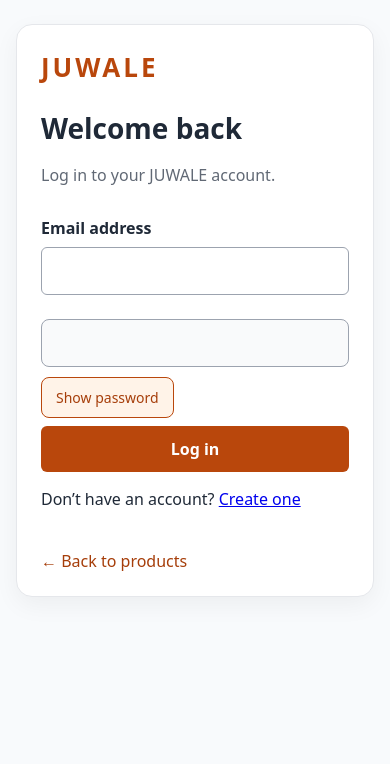
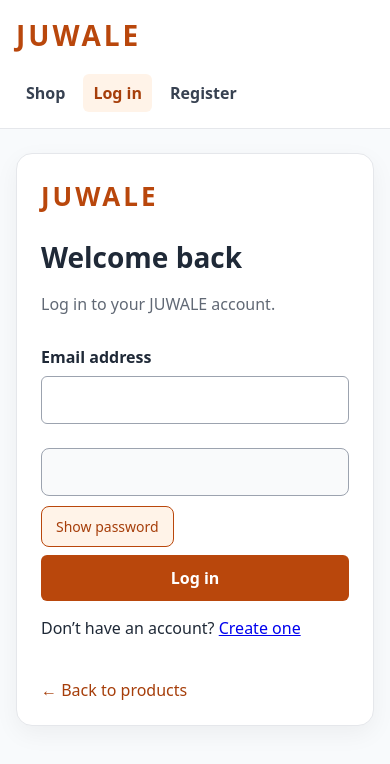
Before and after one commit to wanja-juma/Juwale, a React (Vite) app in the folder client/: page /login in a window 390 px wide. Shown: the top 764 px of the page. Built offline with nearby package versions, Linux system fonts and the light colour scheme.

Commit message:
Add shared navigation with account and admin links, Add live cart quantity badge to navigation

```diff
--- a/client/src/App.jsx
+++ b/client/src/App.jsx
@@ -1,5 +1,5 @@
 import { Link, Navigate, Route, Routes } from "react-router-dom";
-
+import Navbar from "./components/Navbar";
 import Products from "./pages/Products";
 import ProductDetails from "./pages/ProductDetails";
 
@@ -14,6 +14,8 @@
 import AdminRoute from "./components/AdminRoute";
 export default function App() {
   return (
+    <>
+    <Navbar />
     <Routes>
       <Route
         path="/"
@@ -91,5 +93,6 @@
         }
       />
     </Routes>
+    </>
   );
 }
--- /dev/null
+++ b/client/src/components/CartBadge.jsx
@@ -0,0 +1,86 @@
+import { useEffect, useState } from "react";
+
+import {
+  CART_CHANGED_EVENT,
+  getCart,
+} from "../services/cart";
+
+export default function CartBadge() {
+  const [quantity, setQuantity] = useState(null);
+  const [error, setError] = useState(false);
+
+  useEffect(() => {
+    let active = true;
+    let controller;
+    let requestNumber = 0;
+
+    async function refreshQuantity() {
+      controller?.abort();
+
+      controller = new AbortController();
+
+      const currentController = controller;
+      const currentRequest = ++requestNumber;
+
+      try {
+        const cart = await getCart(currentController.signal);
+
+        if (
+          active &&
+          !currentController.signal.aborted &&
+          currentRequest === requestNumber
+        ) {
+          setQuantity(cart.total_quantity);
+          setError(false);
+        }
+      } catch {
+        if (
+          active &&
+          !currentController.signal.aborted &&
+          currentRequest === requestNumber
+        ) {
+          setError(true);
+        }
+      }
+    }
+
+    window.addEventListener(
+      CART_CHANGED_EVENT,
+      refreshQuantity
+    );
+
+    // Recheck when the customer returns to this browser window.
+    window.addEventListener("focus", refreshQuantity);
+
+    refreshQuantity();
+
+    return () => {
+      active = false;
+      controller?.abort();
+
+      window.removeEventListener(
+        CART_CHANGED_EVENT,
+        refreshQuantity
+      );
+
+      window.removeEventListener("focus", refreshQuantity);
+    };
+  }, []);
+
+  const label = error
+    ? "Cart quantity unavailable"
+    : quantity === null
+      ? "Loading cart quantity"
+      : `${quantity} ${quantity === 1 ? "unit" : "units"} in cart`;
+
+  return (
+    <span
+      className="juwale-nav__cart-badge"
+      role="status"
+      aria-label={label}
+      title={label}
+    >
+      {error ? "?" : quantity === null ? "…" : quantity}
+    </span>
+  );
+}
--- /dev/null
+++ b/client/src/components/Navbar.css
@@ -0,0 +1,111 @@
+.juwale-nav {
+  background: #ffffff;
+  border-bottom: 1px solid #e5e7eb;
+}
+
+.juwale-nav__inner {
+  display: flex;
+  align-items: center;
+  justify-content: space-between;
+  flex-wrap: wrap;
+  gap: 20px;
+  max-width: 1200px;
+  margin: 0 auto;
+  padding: 20px 24px;
+}
+
+.juwale-nav__brand {
+  color: #b9470c;
+  font-size: 28px;
+  font-weight: 800;
+  letter-spacing: 3px;
+  text-decoration: none;
+}
+
+.juwale-nav__links {
+  display: flex;
+  align-items: center;
+  flex-wrap: wrap;
+  gap: 12px;
+}
+
+.juwale-nav__link {
+  padding: 8px 10px;
+  color: #374151;
+  border-radius: 6px;
+  font-weight: 600;
+  text-decoration: none;
+}
+
+.juwale-nav__link:hover {
+  background: #fff3e8;
+}
+
+.juwale-nav__link--active {
+  color: #a63e0a;
+  background: #fff3e8;
+}
+
+.juwale-nav__user {
+  max-width: 180px;
+  overflow-wrap: anywhere;
+  color: #616975;
+}
+
+.juwale-nav__logout {
+  padding: 9px 14px;
+  color: #a63e0a;
+  background: #ffffff;
+  border: 1px solid #b9470c;
+  border-radius: 6px;
+  font: inherit;
+  font-weight: 600;
+  cursor: pointer;
+}
+
+.juwale-nav__logout:hover {
+  background: #fff3e8;
+}
+
+.juwale-nav__message {
+  padding: 14px 24px;
+  color: #991b1b;
+  background: #fef2f2;
+}
+
+.juwale-nav a:focus-visible,
+.juwale-nav button:focus-visible {
+  outline: 3px solid #b9470c;
+  outline-offset: 3px;
+}
+
+.juwale-nav__cart-badge {
+  display: inline-flex;
+  align-items: center;
+  justify-content: center;
+  min-width: 24px;
+  height: 24px;
+  padding: 0 7px;
+  margin-left: 8px;
+  color: #ffffff;
+  background: #b9470c;
+  border-radius: 999px;
+  font-size: 12px;
+  font-weight: 700;
+  vertical-align: middle;
+}
+
+@media (max-width: 700px) {
+  .juwale-nav__inner {
+    padding: 16px;
+  }
+
+  .juwale-nav__links {
+    width: 100%;
+    gap: 8px;
+  }
+
+  .juwale-nav__user {
+    max-width: 100%;
+  }
+}
--- /dev/null
+++ b/client/src/components/Navbar.jsx
@@ -0,0 +1,103 @@
+import { Link, NavLink, useNavigate } from "react-router-dom";
+
+import CartBadge from "./CartBadge";
+
+import { useAuth } from "../context/authContext";
+
+import "./Navbar.css";
+
+export default function Navbar() {
+  const {
+    user,
+    loading,
+    sessionError,
+    logout,
+  } = useAuth();
+
+  const navigate = useNavigate();
+
+  function handleLogout() {
+    logout();
+    navigate("/products", { replace: true });
+  }
+
+  function linkClass({ isActive }) {
+    return isActive
+      ? "juwale-nav__link juwale-nav__link--active"
+      : "juwale-nav__link";
+  }
+
+  return (
+    <>
+      <header className="juwale-nav">
+        <div className="juwale-nav__inner">
+          <Link className="juwale-nav__brand" to="/products">
+            JUWALE
+          </Link>
+
+          <nav
+            className="juwale-nav__links"
+            aria-label="Main navigation"
+          >
+            <NavLink to="/products" className={linkClass}>
+              Shop
+            </NavLink>
+
+            {loading ? (
+              <span role="status">Checking session…</span>
+            ) : user ? (
+              <>
+                <NavLink to="/cart" className={linkClass}>
+  My cart
+  <CartBadge key={user.id} />
+</NavLink>
+
+                <NavLink to="/orders" className={linkClass}>
+                  My orders
+                </NavLink>
+
+                <NavLink to="/profile" className={linkClass}>
+                  My profile
+                </NavLink>
+
+                {user.role === "admin" && (
+                  <NavLink to="/admin" className={linkClass}>
+                    Admin dashboard
+                  </NavLink>
+                )}
+
+                <span className="juwale-nav__user">
+                  Hi, {user.name}
+                </span>
+
+                <button
+                  className="juwale-nav__logout"
+                  type="button"
+                  onClick={handleLogout}
+                >
+                  Log out
+                </button>
+              </>
+            ) : (
+              <>
+                <NavLink to="/login" className={linkClass}>
+                  Log in
+                </NavLink>
+
+                <NavLink to="/register" className={linkClass}>
+                  Register
+                </NavLink>
+              </>
+            )}
+          </nav>
+        </div>
+      </header>
+
+      {sessionError && (
+        <div className="juwale-nav__message" role="alert">
+          {sessionError}
+        </div>
+      )}
+    </>
+  );
+}
--- a/client/src/pages/Products.jsx
+++ b/client/src/pages/Products.jsx
@@ -1,6 +1,6 @@
 import { useEffect, useState } from "react";
-import { Link, useSearchParams } from "react-router-dom";
-import { useAuth } from "../context/authContext";
+import { useSearchParams } from "react-router-dom";
+
 import ProductCard from "../components/ProductCard";
 import {
   getCategories,
@@ -171,73 +171,17 @@
     (category) => String(category.id) === categoryId
   );
 
-  const { user, loading: authLoading, sessionError, logout } = useAuth();
 
   return (
     <main className="products-page">
       <header className="products-page__header">
-        <p className="products-page__brand">JUWALE</p>
-        <h1>Shop our products</h1>
-        <p>Discover electronics, fashion, and home essentials.</p>
+  <h1>Shop our products</h1>
 
-        {authLoading ? (
-  <p role="status">Checking your session…</p>
-) : user ? (
-  <div>
-    <p>Welcome, {user.name}!</p>
+  <p>
+    Discover electronics, fashion, and home essentials.
+  </p>
 
-    <Link className="products-page__register" to="/profile">
-  My profile
-</Link>
 
-{" "}
-<Link className="products-page__register" to="/cart">
-  My cart
-</Link>
-
-{" "}
-
-<Link className="products-page__register" to="/orders">
-  My orders
-</Link>
-
-{" "}
-
-{user.role === "admin" && (
-  <>
-    <Link className="products-page__register" to="/admin">
-      Admin dashboard
-    </Link>
-
-    {" "}
-  </>
-)}
-
-    <button
-      className="products-page__register"
-      type="button"
-      onClick={logout}
-    >
-      Log out
-    </button>
-  </div>
-) : (
-  <div>
-    <Link className="products-page__register" to="/register">
-      Create an account
-    </Link>
-
-    {" "}
-
-    <Link className="products-page__register" to="/login">
-      Log in
-    </Link>
-  </div>
-)}
-
-{sessionError && (
-  <p role="alert">{sessionError}</p>
-)}
       </header>
 
       <div className="catalogue-filters">
--- a/client/src/services/cart.js
+++ b/client/src/services/cart.js
@@ -1,28 +1,46 @@
 import { authenticatedRequest } from "./api";
+
+export const CART_CHANGED_EVENT = "juwale:cart-changed";
+
+export function notifyCartChanged() {
+  window.dispatchEvent(new Event(CART_CHANGED_EVENT));
+}
 
 export function getCart(signal) {
   return authenticatedRequest("/cart", { signal });
 }
 
-export function addCartItem(productId, quantity) {
-  return authenticatedRequest("/cart/items", {
+export async function addCartItem(productId, quantity) {
+  try {
+    return await authenticatedRequest("/cart/items", {
       method: "POST",
       body: {
         product_id: productId,
         quantity,
       },
     });
+  } finally {
+    notifyCartChanged();
+  }
 }
 
-export function updateCartItem(itemId, quantity) {
-  return authenticatedRequest(`/cart/items/${itemId}`, {
+export async function updateCartItem(itemId, quantity) {
+  try {
+    return await authenticatedRequest(`/cart/items/${itemId}`, {
       method: "PATCH",
       body: { quantity },
     });
+  } finally {
+    notifyCartChanged();
+  }
 }
 
-export function removeCartItem(itemId) {
-  return authenticatedRequest(`/cart/items/${itemId}`, {
+export async function removeCartItem(itemId) {
+  try {
+    return await authenticatedRequest(`/cart/items/${itemId}`, {
       method: "DELETE",
     });
+  } finally {
+    notifyCartChanged();
   }
+}
--- a/client/src/services/orders.js
+++ b/client/src/services/orders.js
@@ -1,10 +1,16 @@
 import { authenticatedRequest } from "./api";
 
-export function placeOrder(deliveryDetails) {
-  return authenticatedRequest("/orders", {
-    method: "POST",
-    body: deliveryDetails,
-  });
+import { notifyCartChanged } from "./cart";
+
+export async function placeOrder(deliveryDetails) {
+  try {
+    return await authenticatedRequest("/orders", {
+      method: "POST",
+      body: deliveryDetails,
+    });
+  } finally {
+    notifyCartChanged();
+  }
 }
 
 export function getOrders(signal) {
```
Lines whose indentation alone changed are shown as unchanged.
